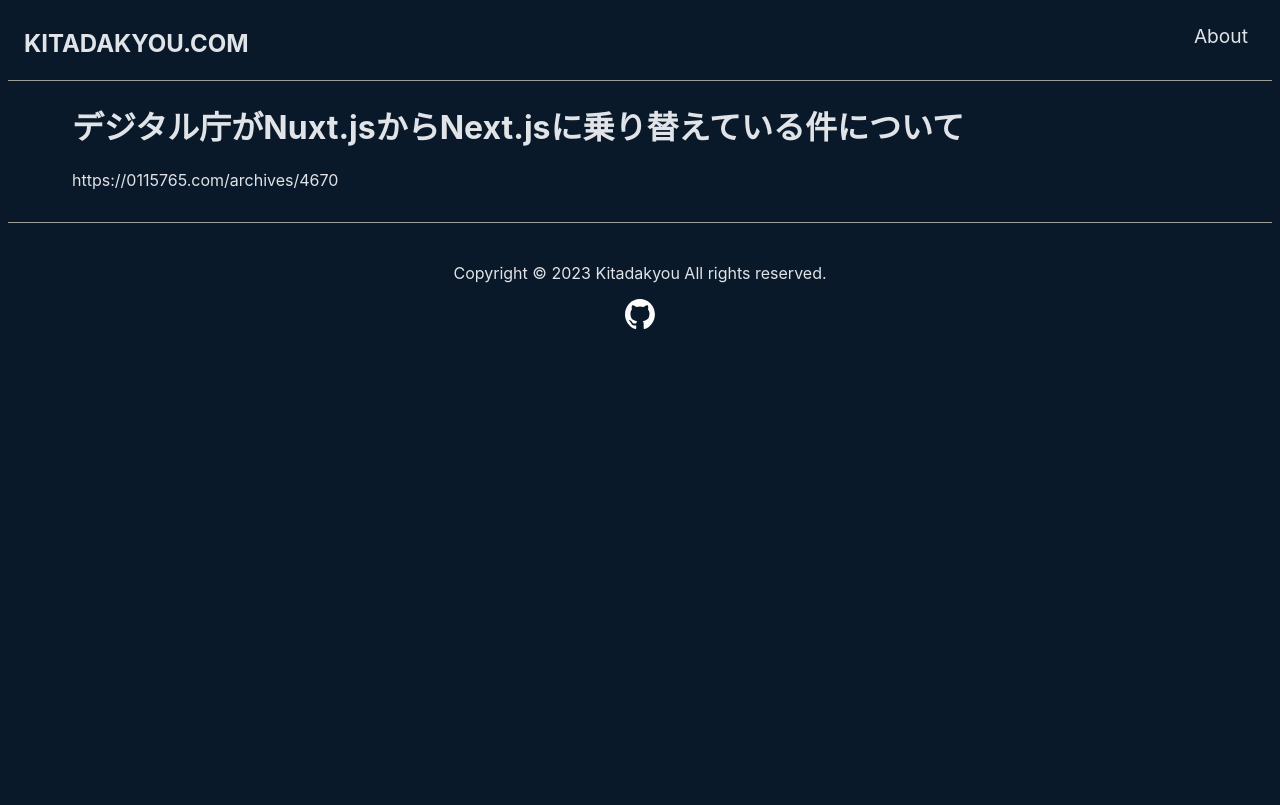
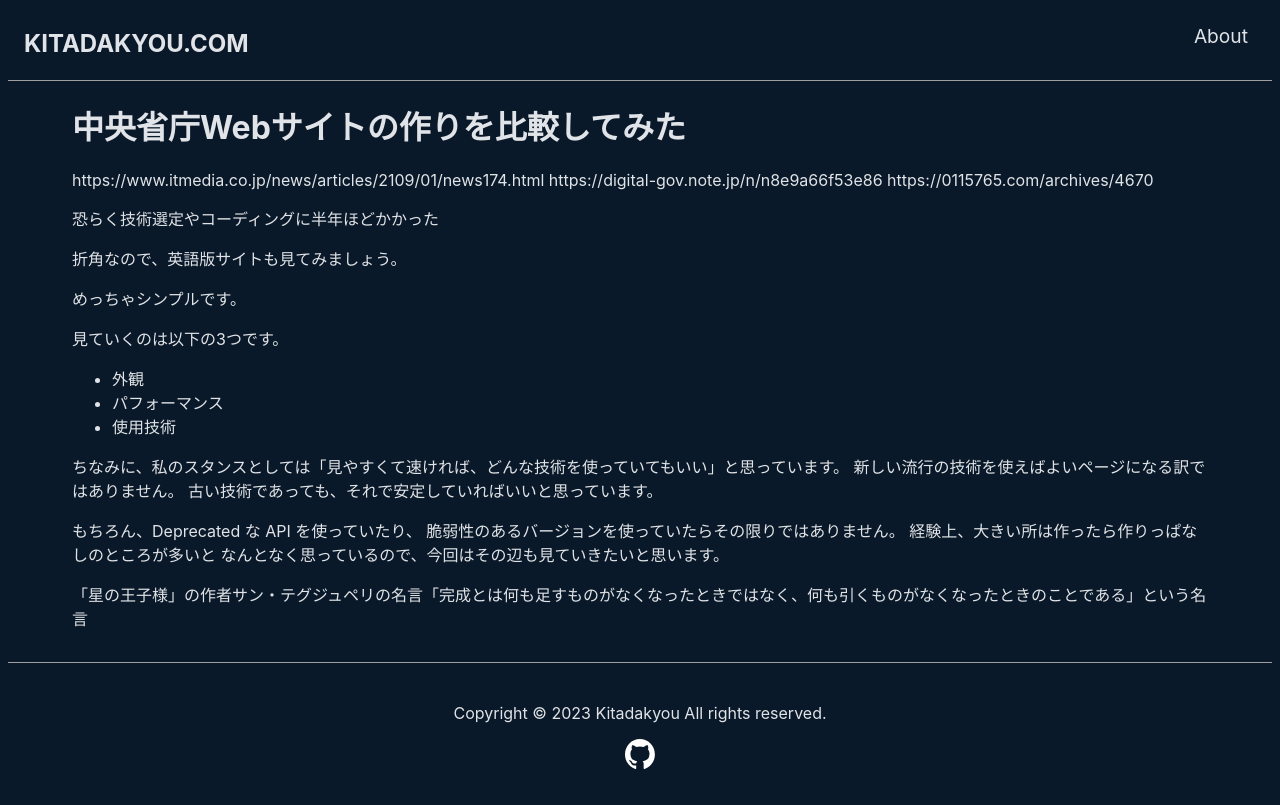
Before and after one commit to kitadakyou/kitadakyou.com, a Next.js app: page /blog/digital-go-jp-uses-nextjs in a window 1280 px wide. Built offline with nearby package versions, Linux system fonts and the light colour scheme.

Commit message:
ホスティングサービスをcloudflare から vercel に変更

```diff
--- a/next.config.js
+++ b/next.config.js
@@ -11,11 +11,7 @@
 const nextConfig = {
   pageExtensions: ['ts', 'tsx', 'js', 'jsx', 'md', 'mdx'],
   reactStrictMode: true,
-  distDir: './.next',
-  experimental: {
-    runtime: 'experimental-edge',
-    esmExternals: true
-  }
+  distDir: './.next'
 }
 
 export default withMDX(nextConfig)
--- a/src/pages/blog/digital-go-jp-uses-nextjs.mdx
+++ b/src/pages/blog/digital-go-jp-uses-nextjs.mdx
@@ -1,3 +1,29 @@
-# デジタル庁がNuxt.jsからNext.jsに乗り替えている件について
+# 中央省庁Webサイトの作りを比較してみた
 
+https://www.itmedia.co.jp/news/articles/2109/01/news174.html
+https://digital-gov.note.jp/n/n8e9a66f53e86
 https://0115765.com/archives/4670
+
+恐らく技術選定やコーディングに半年ほどかかった
+
+折角なので、英語版サイトも見てみましょう。
+
+めっちゃシンプルです。
+
+見ていくのは以下の3つです。
+
+- 外観
+- パフォーマンス
+- 使用技術
+
+ちなみに、私のスタンスとしては「見やすくて速ければ、どんな技術を使っていてもいい」と思っています。
+新しい流行の技術を使えばよいページになる訳ではありません。
+古い技術であっても、それで安定していればいいと思っています。
+
+もちろん、Deprecated な API を使っていたり、
+脆弱性のあるバージョンを使っていたらその限りではありません。
+経験上、大きい所は作ったら作りっぱなしのところが多いと
+なんとなく思っているので、今回はその辺も見ていきたいと思います。
+
+
+「星の王子様」の作者サン・テグジュペリの名言「完成とは何も足すものがなくなったときではなく、何も引くものがなくなったときのことである」という名言
```
Also changed, not shown: 2 other files (tests, documents, lock files or other folders).
